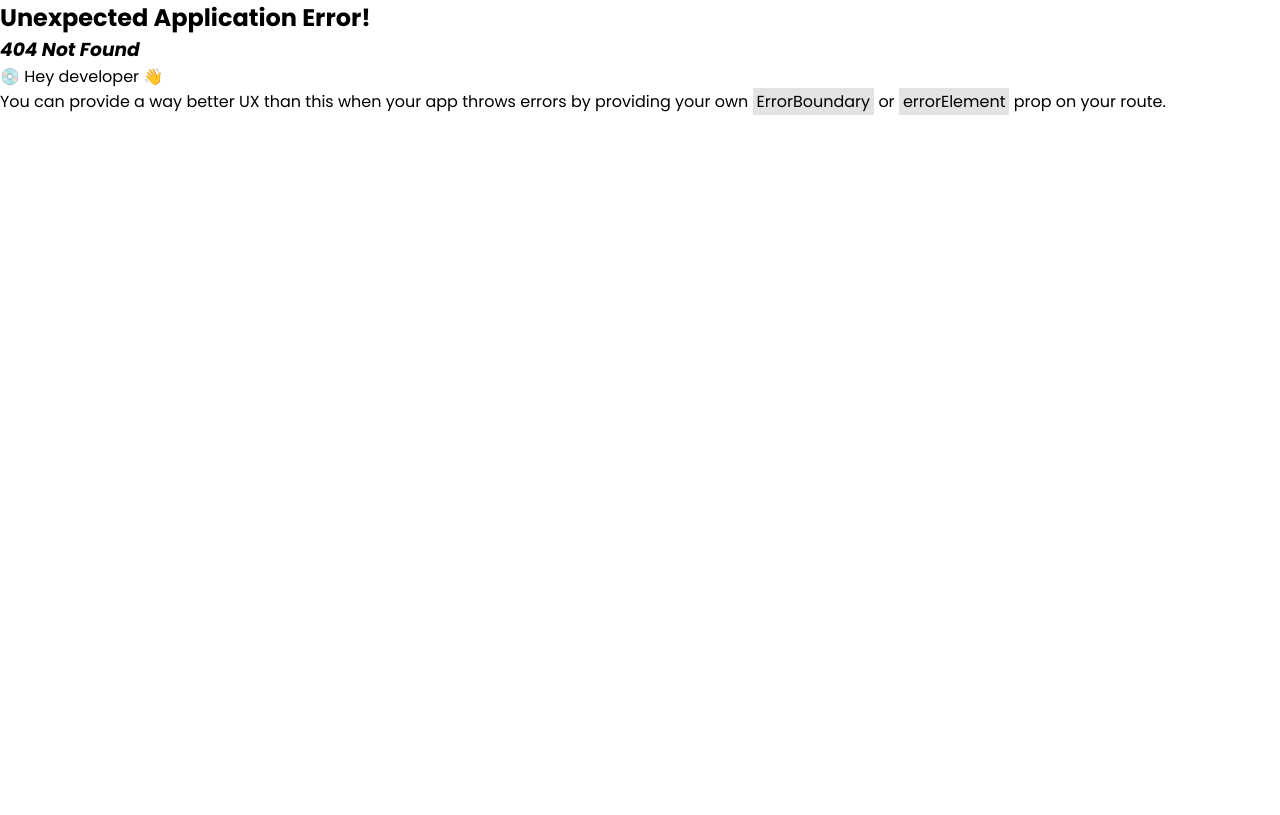
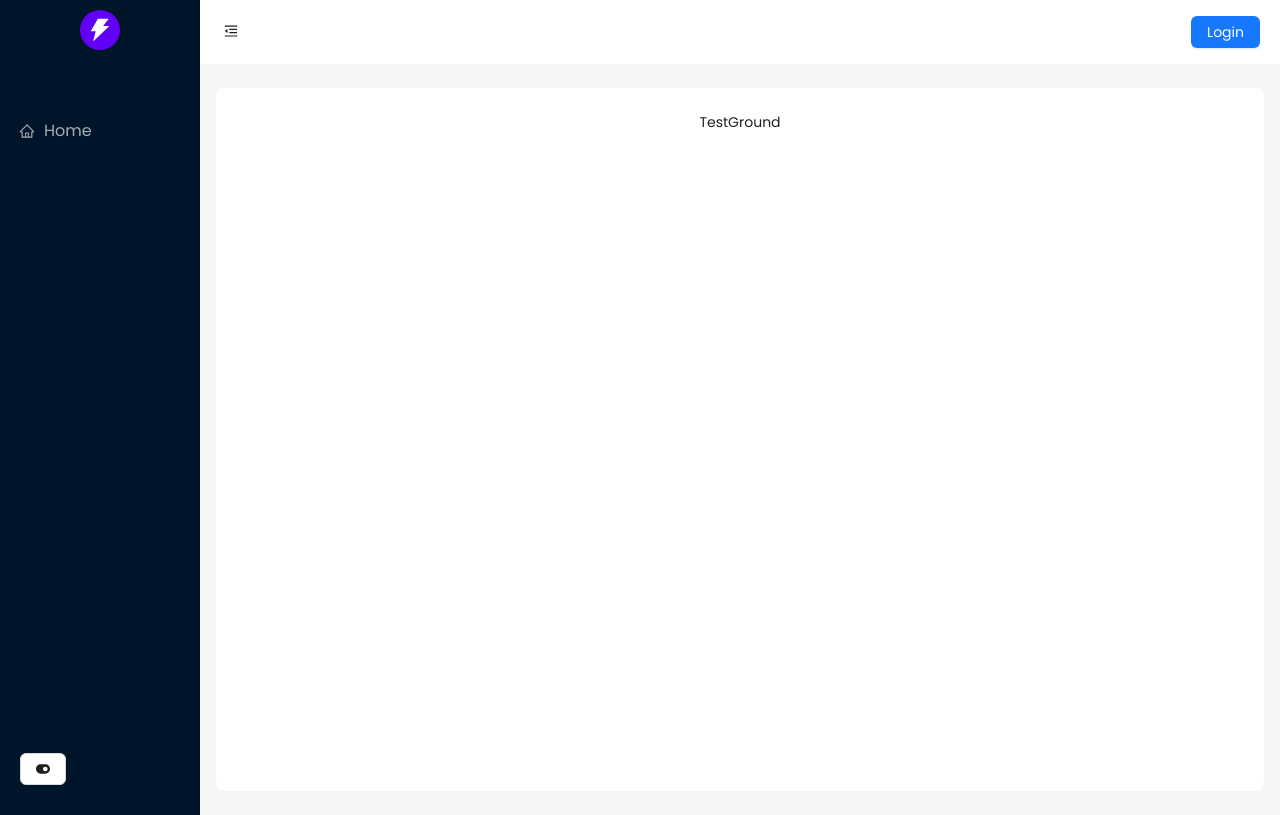
Before and after one commit to BryleCunanan/ai360-studio, a React (Vite) app: page /test in a window 1280 px wide. Before the commit this address had no page. Built offline with nearby package versions, Linux system fonts and the light colour scheme.

Commit message:
Added new page section for testing

```diff
--- a/src/App.jsx
+++ b/src/App.jsx
@@ -16,6 +16,17 @@ import IntentIndex from "./pages/Intents/IntentIndex";
 import EntityIndex from "./pages/Entities/EntityIndex";
 import UserAccess from "./pages/Settings/UserAccess";
 import OtherPage from "./pages/Settings/OtherPage";
+import Testing from "./pages/Testing/Testing";
+import TestGround from "./pages/Testing/TestGround";
+
+const requireAuth = (nextState, replace) => {
+  if (!isLoggedIn) {
+    replace({
+      pathname: "/home",
+      state: { nextPathname: nextState.location.pathname },
+    });
+  }
+};
 
 const router = createBrowserRouter(
   createRoutesFromElements(
@@ -30,6 +41,9 @@ const router = createBrowserRouter(
         <Route path="entitydummy" element={<EntityDummy />} />
       </Route>
       <Route path="knowledge" element={<Knowledge />} />
+      <Route path="test" element={<Testing />}>
+        <Route index element={<TestGround />} />
+      </Route>
       <Route path="settings" element={<Settings />}>
         <Route path="users" element={<UserAccess />} />
         <Route path="others" element={<OtherPage />} />
--- a/src/components/MenuList.jsx
+++ b/src/components/MenuList.jsx
@@ -5,6 +5,7 @@ import {
   ForkOutlined,
   BookOutlined,
   HomeOutlined,
+  ApiOutlined,
 } from "@ant-design/icons";
 import { NavLink, useLocation } from "react-router-dom";
 import { useEffect } from "react";
@@ -29,6 +30,11 @@ const MenuList = ({ darkTheme, isLoggedIn }) => {
       label: "Knowledge",
       icon: <BookOutlined />,
       key: "/knowledge",
+    },
+    {
+      label: "Testing",
+      icon: <ApiOutlined />,
+      key: "/test",
     },
     {
       label: "Settings",
--- /dev/null
+++ b/src/pages/Testing/TestGround.jsx
@@ -0,0 +1,7 @@
+import React from "react";
+
+const TestGround = () => {
+  return <div>TestGround</div>;
+};
+
+export default TestGround;
--- /dev/null
+++ b/src/pages/Testing/Testing.jsx
@@ -0,0 +1,8 @@
+import React from "react";
+import { Outlet } from "react-router-dom";
+
+const Testing = () => {
+  return <Outlet />;
+};
+
+export default Testing;
```
